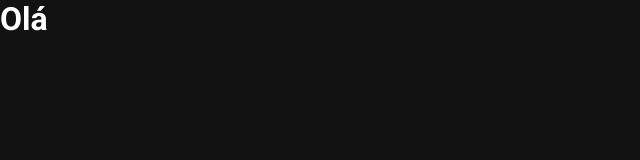
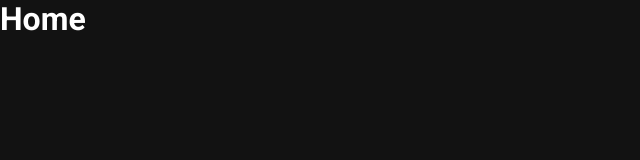
Before and after one commit to PietroRhyan/biblioteca-a3, a JavaScript app: page / in a window 1280 px wide. Shown: the top 160 px of the page, without its empty margins (0-640 px from the left). Built offline with nearby package versions, Linux system fonts and the light colour scheme.

Commit message:
Adjusting the route system

```diff
--- a/package.json
+++ b/package.json
@@ -8,6 +8,7 @@
     "@testing-library/user-event": "^13.2.1",
     "react": "^18.1.0",
     "react-dom": "^18.1.0",
+    "react-router-dom": "^6.3.0",
     "react-scripts": "5.0.1",
     "web-vitals": "^2.1.0"
   },
--- a/src/App.js
+++ b/src/App.js
@@ -1,6 +1,10 @@
+import { Route, Routes } from "react-router-dom";
+import { Home } from "./pages/Home";
 
 export function App() {
   return (
-    <h1>Olá</h1>
+    <Routes>
+      <Route path="/" element={ <Home /> } />
+    </Routes>
   )
 }
--- a/src/index.js
+++ b/src/index.js
@@ -1,12 +1,12 @@
-import React from 'react';
-import ReactDOM from 'react-dom/client';
+import { render } from 'react-dom';
+import { BrowserRouter } from 'react-router-dom';
+
 import { App } from './App';
 
 import './styles/global.css'
 
-const root = ReactDOM.createRoot(document.getElementById('root'));
-root.render(
-  <React.StrictMode>
+render(
+  <BrowserRouter>
     <App />
-  </React.StrictMode>
-);
+  </BrowserRouter>
+, document.getElementById('root'));
--- /dev/null
+++ b/src/pages/Home/index.js
@@ -0,0 +1,5 @@
+export function Home() {
+  return (
+    <h1>Home</h1>
+  )
+}
```
Also changed, not shown: 1 other file (tests, documents, lock files or other folders).
